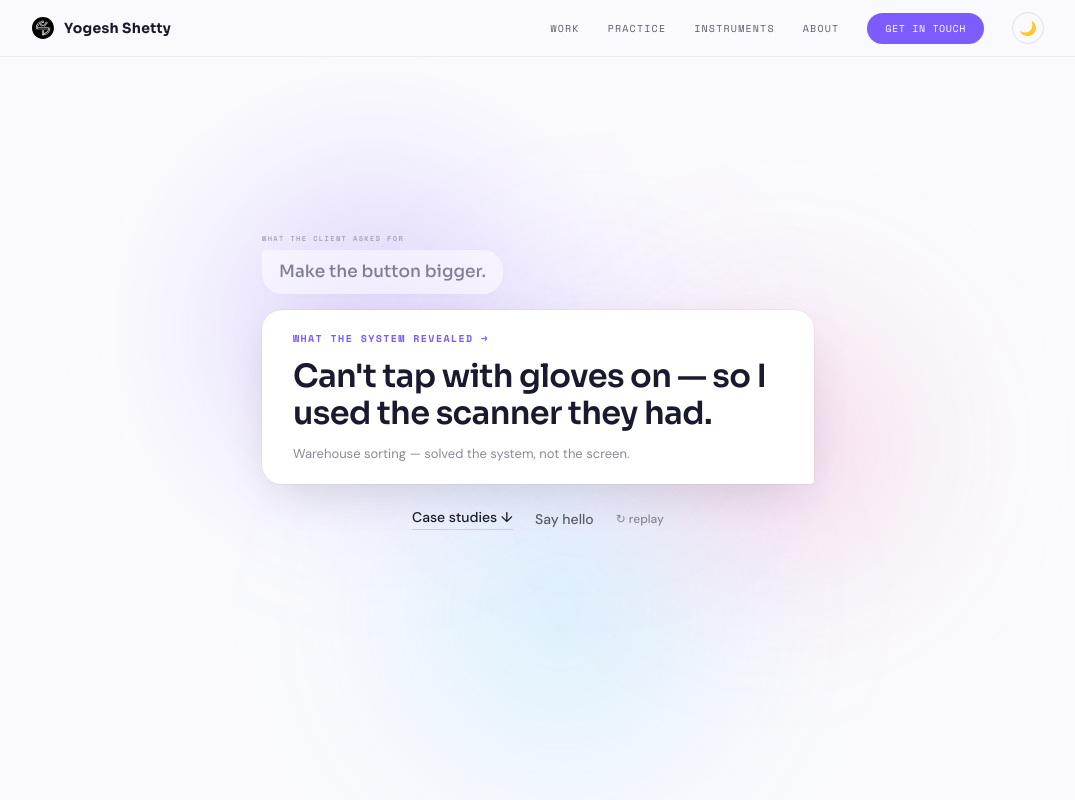
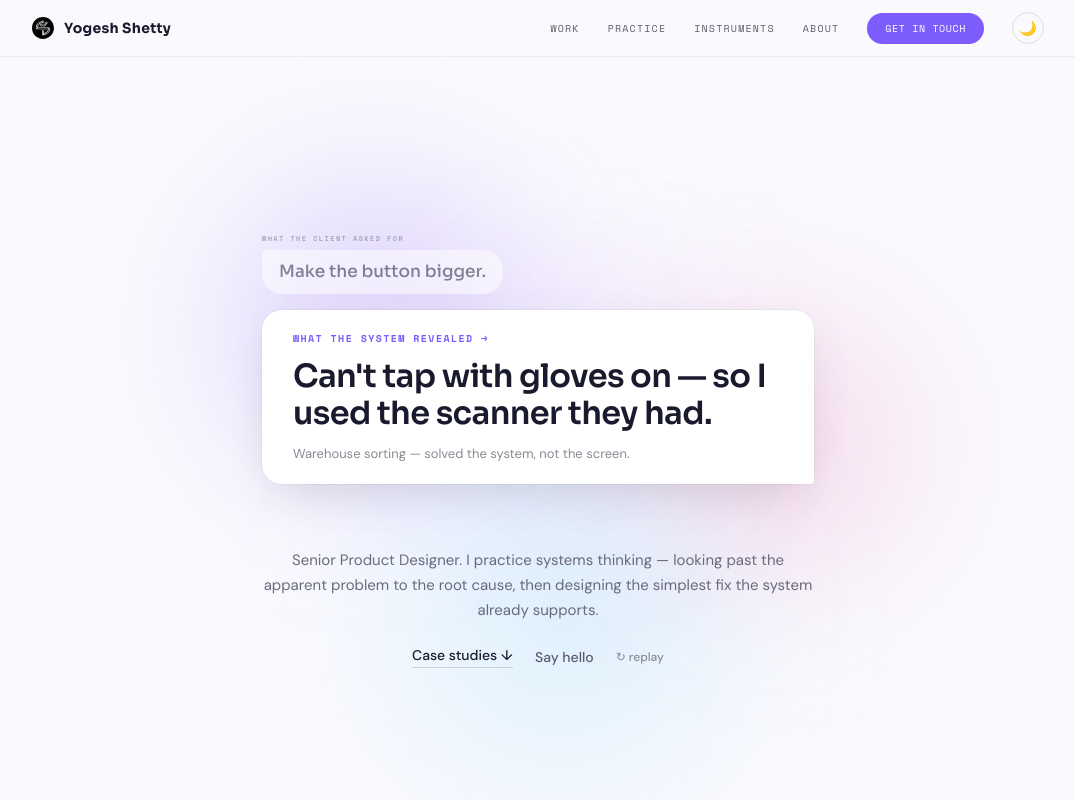
Before and after one commit to ykshettydesign/YKShetty-portfolio, a React (Vite) app: page / in a window 1280 px wide. Shown: the top 800 px of the page, without its empty margins (102-1177 px from the left). Built offline with nearby package versions, Linux system fonts and the light colour scheme.

Commit message:
scroll fix

```diff
--- a/src/components/Hero.jsx
+++ b/src/components/Hero.jsx
@@ -24,7 +24,7 @@ export default function Hero() {
   const driftRootRef = useRef(null)
   const paraRef = useRef(null)
 
-  useHeroScroll(heroInnerRef, paraRef, driftRootRef)
+  useHeroScroll(heroInnerRef, driftRootRef)
 
   return (
     <div style={{ position: 'relative', height: '200vh' }}>
@@ -176,10 +176,7 @@ export default function Hero() {
               </div>
             </div>
           </div>
-        </div>
-
-        <div className="hero-para-layer">
-          <div ref={paraRef} className="hero-post">
+          <div ref={paraRef} className="hero-post" style={{ marginTop: 'clamp(40px,6vw,64px)' }}>
             <p
               style={{
                 fontFamily: 'var(--font-body)',
--- a/src/hooks/useHeroScroll.js
+++ b/src/hooks/useHeroScroll.js
@@ -10,7 +10,7 @@ import { useEffect } from 'react'
  *
  * A single passive scroll listener drives both, rAF-throttled for the scale.
  */
-export function useHeroScroll(heroInnerRef, paraRef, driftRootRef) {
+export function useHeroScroll(heroInnerRef, driftRootRef) {
   useEffect(() => {
     const heroInner = heroInnerRef.current
     const driftRoot = driftRootRef.current
@@ -29,11 +29,6 @@ export function useHeroScroll(heroInnerRef, paraRef, driftRootRef) {
         // preserve the cluster's translateX(-50%) centering, add the zoom
         heroInner.style.transform = `translateX(-50%) scale(${scale.toFixed(3)})`
         heroInner.style.opacity = opacity.toFixed(3)
-      }
-      const para = paraRef && paraRef.current
-      if (para) {
-        para.style.transform = `scale(${scale.toFixed(3)})`
-        para.style.opacity = opacity.toFixed(3)
       }
     }
     // ── 2. blob drift velocity ──
@@ -89,7 +84,7 @@ export function useHeroScroll(heroInnerRef, paraRef, driftRootRef) {
       window.removeEventListener('scroll', onScroll)
       if (driftRaf) cancelAnimationFrame(driftRaf)
     }
-  }, [heroInnerRef, paraRef, driftRootRef])
+  }, [heroInnerRef, driftRootRef])
 }
 
 export default useHeroScroll
--- a/src/styles/global.css
+++ b/src/styles/global.css
@@ -96,25 +96,13 @@ img { max-width: 100%; }
 .hero-cluster-morph {
   transform-origin: top center;
 }
-.hero-para-layer {
-  position: absolute;
-  inset: 0;
-  display: flex;
-  align-items: center;
-  justify-content: center;
-  z-index: 1;
-  pointer-events: none;
-}
-.hero-para-layer .hero-post {
+/* Tagline block — sits in the cluster's flow, below the chat bubbles, and
+   zooms/fades with the cluster on scroll (no separate layer). */
+.hero-post {
   width: 100%;
-  max-width: 420px;
-  padding: 0 clamp(22px, 5vw, 44px);
+  max-width: 580px;
+  margin: 0 auto;
   will-change: transform, opacity;
-  pointer-events: auto;
-  /* JS drives transform AND opacity every frame — no transition, or the
-     fade would lag ~half a second behind the scroll */
-  opacity: 1;
-  transition: none;
 }
 
 /* ============================================================
```
Also changed, not shown: 2 other files (tests, documents, lock files or other folders).
